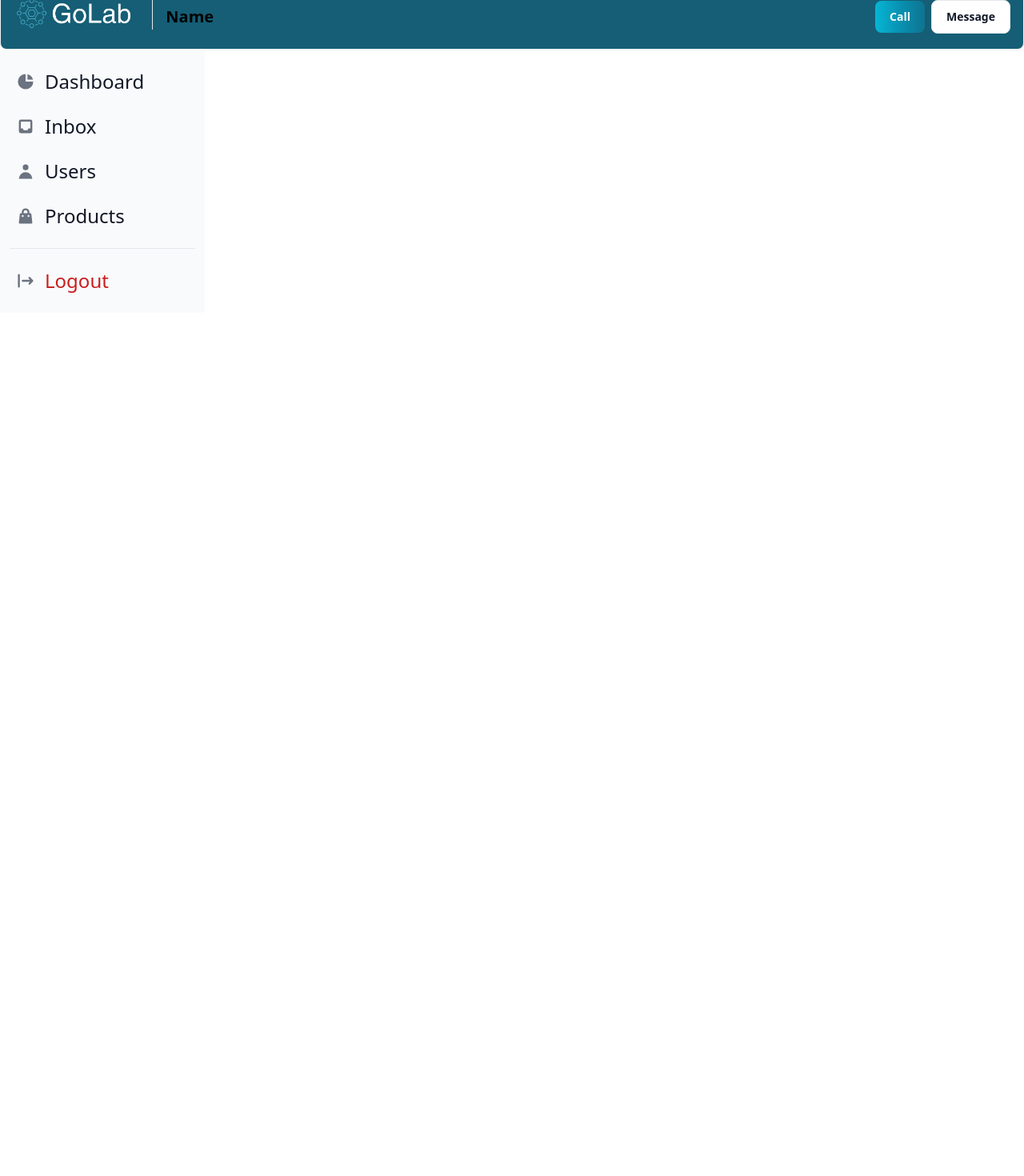
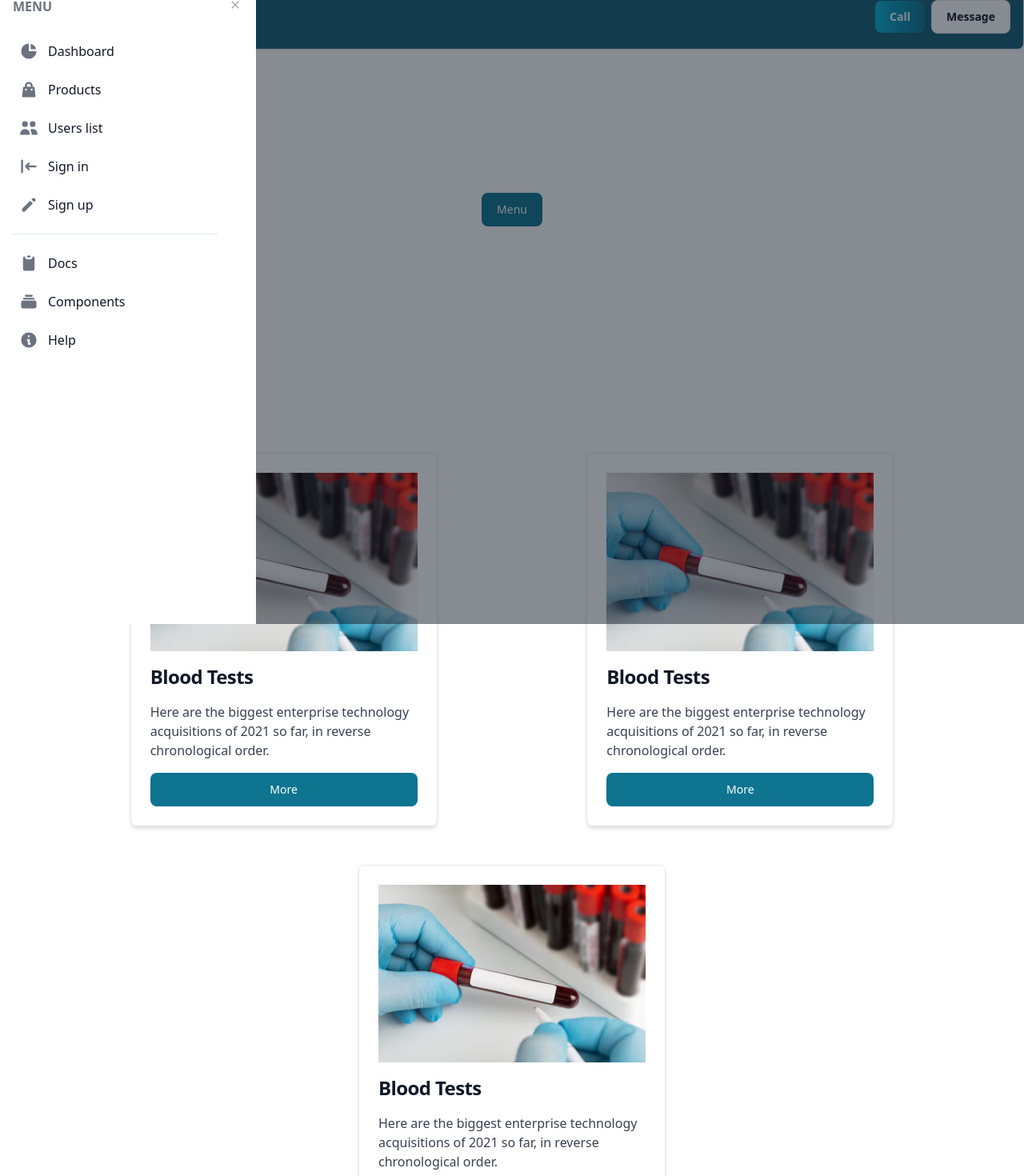
Before and after one commit to harshalpatil0003/patho, a React (Vite) app in the folder client/: page /UserPanel in a window 1280 px wide. Shown: the part 20-1490 px from the top of the page at 80% size. Before the commit the page ends 800 px from the top, so only its background shows below. Built offline with nearby package versions, Linux system fonts and the light colour scheme.

Commit message:
new side panel made

```diff
--- a/client/src/components/Profile/Profile.jsx
+++ b/client/src/components/Profile/Profile.jsx
@@ -2,10 +2,10 @@
 "use client";
 
 import { Banner, Button } from "flowbite-react";
-import { HiX } from "react-icons/hi";
 import logo from '../../Assets/navbar/logo.png'
 
-export function Profile() {
+export function Profile({name}) {
+
   return (
     <Banner>
       <div className="flex max-w-full flex-col justify-between rounded-lg border border-gray-100 bg-cyan-800 p-4 shadow-sm dark:border-gray-600 dark:bg-gray-700 md:flex-row ">
@@ -15,8 +15,8 @@ export function Profile() {
             className="mb-2 flex items-center border-gray-200 dark:border-gray-600 md:mb-0 md:mr-4 md:border-r md:pr-4">
             <img src={logo} className="mr-2 h-10  md:h-[65px]" alt="Flowbite Logo" />
           </a>
-          <span className="self-left whitespace-nowrap text-xl font-semibold dark:text-white md:pr-6">
-              Name
+          <span className="self-left whitespace-nowrap text-3xl font-semibold dark:text-white md:pr-6">
+             Hello {name}
             </span>
         </div>
         <div className="flex text-lg shrink-0 items-center gap-2">
--- a/client/src/components/Side Panel/panel.jsx
+++ b/client/src/components/Side Panel/panel.jsx
@@ -1,35 +1,77 @@
 
 "use client";
 
-import { Sidebar } from "flowbite-react";
-import { HiArrowSmRight, HiChartPie, HiInbox, HiShoppingBag, HiTable, HiUser, HiViewBoards, HiLogout } from "react-icons/hi";
-import logo from '../../Assets/navbar/logo.png'
+import { Button, Drawer, Sidebar, TextInput } from "flowbite-react";
+import { useState } from "react";
+import {
+  HiChartPie,
+  HiClipboard,
+  HiCollection,
+  HiInformationCircle,
+  HiLogin,
+  HiPencil,
+  HiSearch,
+  HiShoppingBag,
+  HiUsers,
+} from "react-icons/hi";
+
 export function Panel() {
+  const [isOpen, setIsOpen] = useState(true);
+
+  const handleClose = () => setIsOpen(false);
+
   return (
-
-        <Sidebar aria-label="Sidebar with logo branding example" className="">
+    <>
+      <div className="flex min-h-[50vh] items-center justify-center">
+        <Button onClick={() => setIsOpen(true)}>Menu</Button>
+      </div>
+      <Drawer open={isOpen} onClose={handleClose}>
+        <Drawer.Header title="MENU" titleIcon={() => <></>} />
+        <Drawer.Items>
+          <Sidebar
+            aria-label="Sidebar with multi-level dropdown example"
+            className="[&>div]:bg-transparent [&>div]:p-0"
+          >
+            <div className="flex h-full flex-col justify-between py-2">
+              <div>
+                <form className="pb-3 md:hidden">
+                  <TextInput icon={HiSearch} type="search" placeholder="Search" required size={32} />
+                </form>
                 <Sidebar.Items>
-                <Sidebar.ItemGroup >
-                    <Sidebar.Item href="#" icon={HiChartPie} className="text-2xl">
+                  <Sidebar.ItemGroup>
+                    <Sidebar.Item href="/" icon={HiChartPie}>
                       Dashboard
                     </Sidebar.Item>
-                    <Sidebar.Item href="#" icon={HiInbox} className="text-2xl">
-                        Inbox
-                    </Sidebar.Item>
-                    <Sidebar.Item href="#" icon={HiUser} className="text-2xl">
-                        Users
-                    </Sidebar.Item>
-                    <Sidebar.Item href="#" icon={HiShoppingBag} className="text-2xl">
+                    <Sidebar.Item href="/e-commerce/products" icon={HiShoppingBag}>
                       Products
                     </Sidebar.Item>
-
+                    <Sidebar.Item href="/users/list" icon={HiUsers}>
+                      Users list
+                    </Sidebar.Item>
+                    <Sidebar.Item href="/authentication/sign-in" icon={HiLogin}>
+                      Sign in
+                    </Sidebar.Item>
+                    <Sidebar.Item href="/authentication/sign-up" icon={HiPencil}>
+                      Sign up
+                    </Sidebar.Item>
                   </Sidebar.ItemGroup>
                   <Sidebar.ItemGroup>
-                    <Sidebar.Item href="#" icon={HiLogout} className="text-2xl text-red-700">
-                        Logout
+                    <Sidebar.Item href="https://github.com/themesberg/flowbite-react/" icon={HiClipboard}>
+                      Docs
+                    </Sidebar.Item>
+                    <Sidebar.Item href="https://flowbite-react.com/" icon={HiCollection}>
+                      Components
+                    </Sidebar.Item>
+                    <Sidebar.Item href="https://github.com/themesberg/flowbite-react/issues" icon={HiInformationCircle}>
+                      Help
                     </Sidebar.Item>
                   </Sidebar.ItemGroup>
                 </Sidebar.Items>
+              </div>
+            </div>
           </Sidebar>
+        </Drawer.Items>
+      </Drawer>
+    </>
   );
 }
--- a/client/src/views/User_Panel.jsx
+++ b/client/src/views/User_Panel.jsx
@@ -1,12 +1,52 @@
 import { Panel } from '../components/Side Panel/panel.jsx'
-import { Nav } from '../components/Navbar/navbar.jsx';
-import {Profile} from '../components/Profile/Profile.jsx'
+import { Profile } from '../components/Profile/Profile.jsx'
+import { Card, Button } from 'flowbite-react'
+import blood from '../Assets/User Panel/blood.AVIF'
 export default function User_Panel() {
     return (
         <div>
-            {/* <Nav /> */}
-            <Profile />
+            <Profile name={name} />
+
+
             <Panel />
+
+            <div className='flex flex-wrap  justify-evenly mt-20 '>
+                <Card
+                    className="max-w-sm m-6">
+                    <img src={blood} alt="image 1" />
+                    <h5 className="text-2xl font-bold tracking-tight text-gray-900 dark:text-white">
+                        Blood Tests
+                    </h5>
+                    <p className="font-normal text-gray-700 dark:text-gray-400">
+                        Here are the biggest enterprise technology acquisitions of 2021 so far, in reverse chronological order.
+                    </p>
+                    <Button>More</Button>
+                </Card>
+                <Card
+                    className="max-w-sm m-6">
+                    <img src={blood} alt="image 1" />
+                    <h5 className="text-2xl font-bold tracking-tight text-gray-900 dark:text-white">
+                        Blood Tests
+                    </h5>
+                    <p className="font-normal text-gray-700 dark:text-gray-400">
+                        Here are the biggest enterprise technology acquisitions of 2021 so far, in reverse chronological order.
+                    </p>
+                    <Button>More</Button>
+                </Card>
+                <Card
+                    className="max-w-sm m-6">
+                    <img src={blood} alt="image 1" />
+                    <h5 className="text-2xl font-bold tracking-tight text-gray-900 dark:text-white">
+                        Blood Tests
+                    </h5>
+                    <p className="font-normal text-gray-700 dark:text-gray-400">
+                        Here are the biggest enterprise technology acquisitions of 2021 so far, in reverse chronological order.
+                    </p>
+                    <Button>More</Button>
+                </Card>
+            </div>
+
+
 
         </div>
 
--- a/client/tailwind.config.js
+++ b/client/tailwind.config.js
@@ -2,6 +2,13 @@ const flowbite = require("flowbite-react/tailwind");
 module.exports = {
   content: ["./index.html", "./src/**/*.{js,ts,jsx,tsx},", flowbite.content(),],
   theme: {
+    screens: {
+      sm: '640px',
+      md: '768px',
+      lg: '1024px',
+      xl: '1280px',
+      '2xl': '1536px',
+    },
     extend: {
       colors: {
         transparent: 'transparent',
```
Also changed, not shown: client/src/Assets/User Panel/blood.avif (added). Lines whose indentation alone changed are shown as unchanged.
